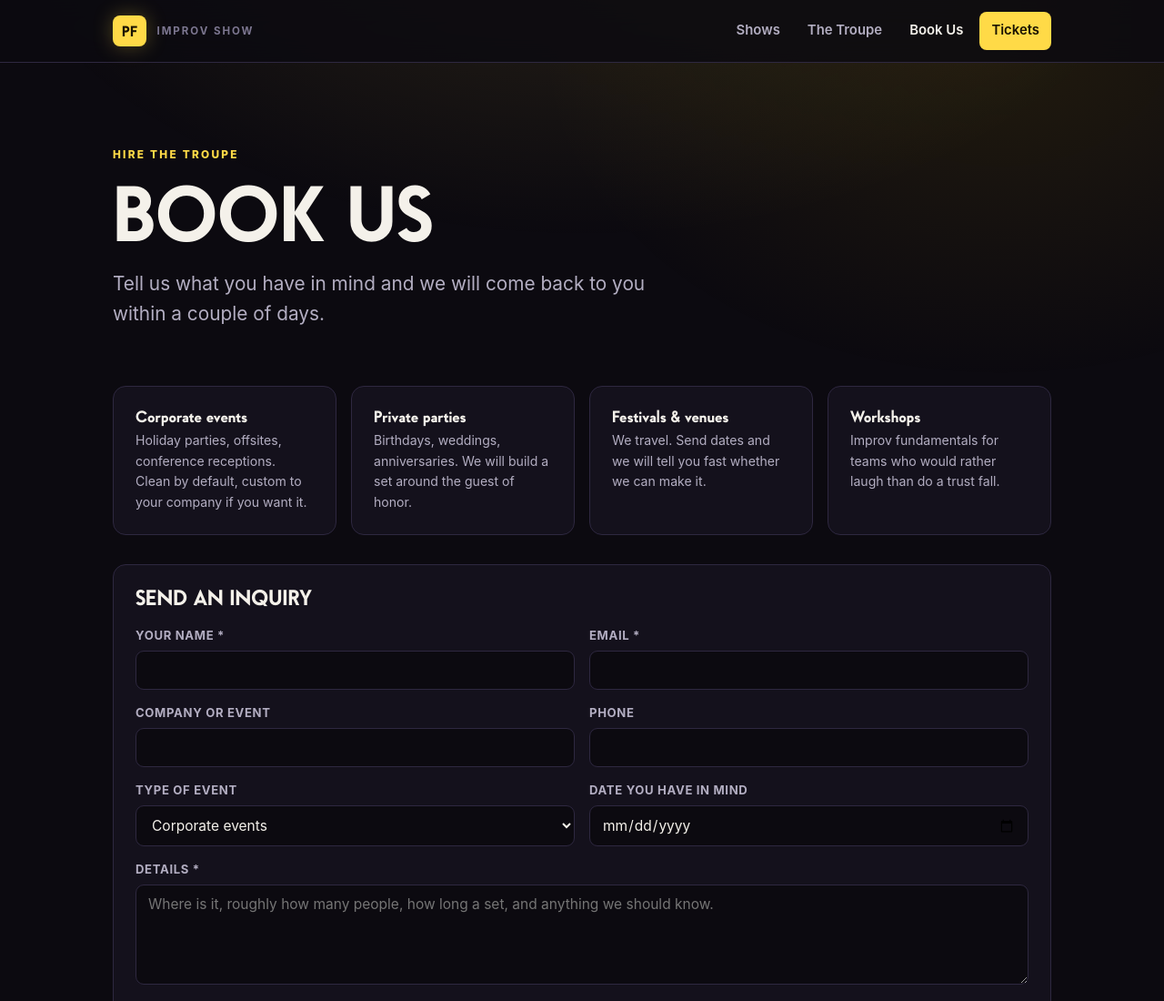
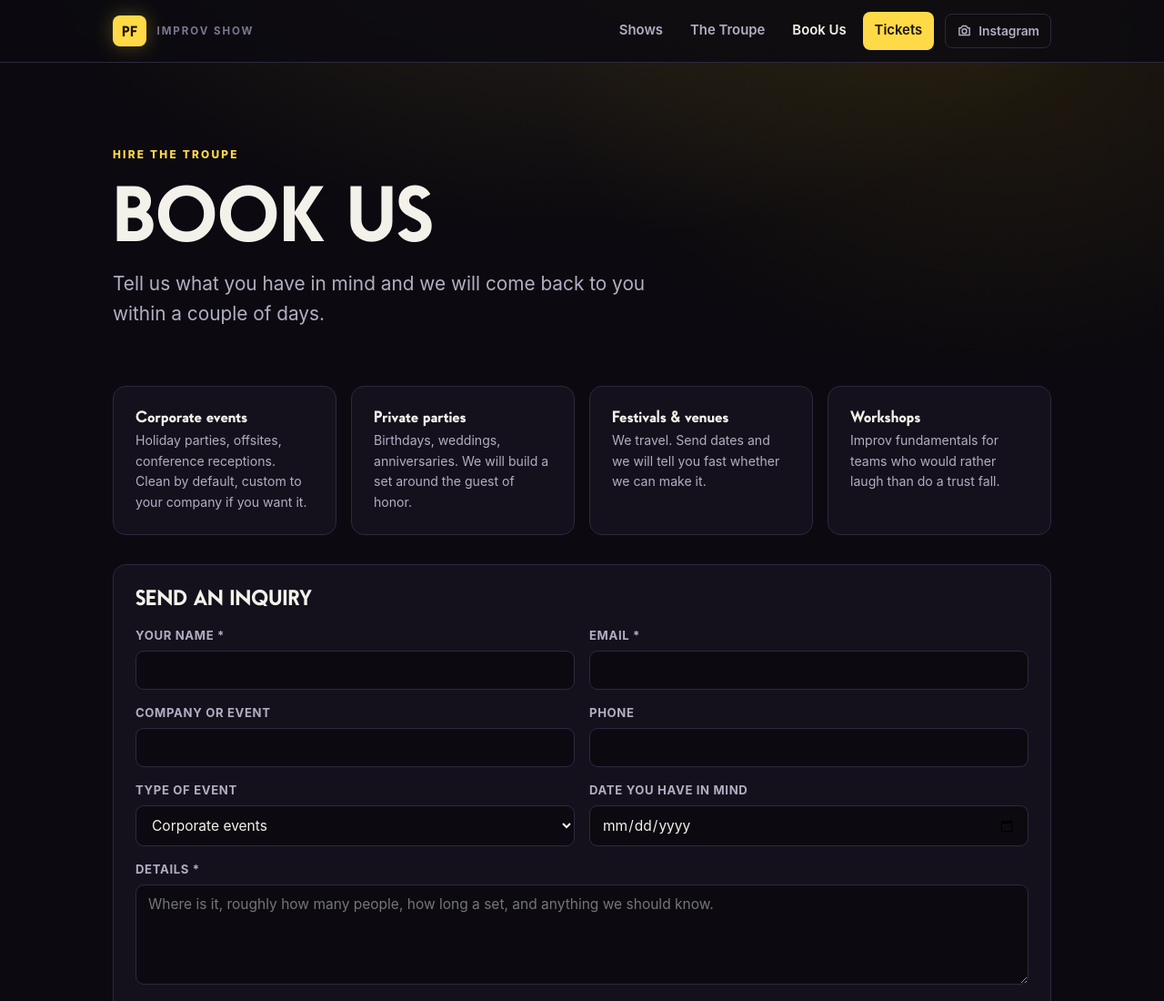
Before and after one commit to Ian-Fund/improv-show, a plain HTML site: page book.html in a window 1280 px wide. Shown: the top 1100 px of the page at 91% size. Drawn offline with nearby package versions, Linux system fonts and the light colour scheme.

Commit message:
Instagram link in the header

```diff
--- a/assets/css/styles.css
+++ b/assets/css/styles.css
@@ -209,6 +209,32 @@ code {
 .nav a.btn-primary { color: var(--on-brand); }
 .nav a.btn-primary:hover { color: var(--on-brand); background: var(--brand-lift); }
 .nav a[aria-current="page"] { color: var(--paper); }
+
+/* Right side of the header: the menu, then the Instagram link.
+   On a computer the menu shows first. On a phone the menu folds
+   behind the ☰ button and the Instagram link stays in view. */
+.header-end { display: flex; align-items: center; gap: 12px; }
+.header-end .nav { order: -1; }
+.header-social {
+  display: inline-flex;
+  align-items: center;
+  gap: 7px;
+  color: var(--paper-dim);
+  text-decoration: none;
+  font-size: .86rem;
+  font-weight: 600;
+  padding: 7px 12px;
+  border: 1px solid var(--line);
+  border-radius: 8px;
+  transition: color .15s ease, border-color .15s ease, background .15s ease;
+}
+.header-social svg { flex: none; }
+.header-social:hover,
+.header-social:focus-visible {
+  color: var(--brand);
+  border-color: var(--brand);
+  background: rgba(255,218,71,.08);
+}
 
 .nav-toggle {
   display: none;
@@ -795,6 +821,10 @@ textarea { min-height: 110px; resize: vertical; }
   .nav a { padding: 12px; }
   .nav .btn { margin-top: 6px; }
   .nav-toggle { display: block; }
+  .site-header .wrap { gap: 12px; }
+  .wordmark .locale { white-space: nowrap; }
+  .header-end { gap: 8px; }
+  .header-social { padding: 7px 10px; gap: 6px; font-size: .82rem; }
 
   .next-show { grid-template-columns: 1fr; gap: 18px; }
   .show { grid-template-columns: auto 1fr; }
@@ -809,6 +839,11 @@ textarea { min-height: 110px; resize: vertical; }
   .lightbox { padding: 12px; }
 }
 
+/* very narrow phones: the Instagram link shows only its icon */
+@media (max-width: 370px) {
+  .header-social span { display: none; }
+}
+
 @media (prefers-reduced-motion: reduce) {
   * { animation-duration: .01ms !important; transition-duration: .01ms !important; }
   html { scroll-behavior: auto; }
--- a/assets/js/lib.js
+++ b/assets/js/lib.js
@@ -336,17 +336,35 @@ function renderHeader(active) {
     )
     .join("");
 
+  // The Instagram link sits in the header, outside the menu, so phone
+  // visitors see it without opening the menu. Leave
+  // SITE.social.instagram blank in config.js to hide it.
+  const ig = safeUrl(SITE.social && SITE.social.instagram);
+  const igLink = ig
+    ? `<a class="header-social" href="${esc(ig)}" target="_blank" rel="noopener noreferrer"
+         aria-label="${esc(SITE.troupeName)} on Instagram (opens in a new tab)">
+        <svg viewBox="0 0 24 24" width="17" height="17" aria-hidden="true" focusable="false"
+             fill="none" stroke="currentColor" stroke-width="2" stroke-linecap="round" stroke-linejoin="round">
+          <path d="M4 8h3l2-3h6l2 3h3v11H4z"/><circle cx="12" cy="13" r="3.5"/>
+        </svg>
+        <span>Instagram</span>
+      </a>`
+    : "";
+
   document.getElementById("site-header").innerHTML = `
     <div class="wrap">
       <a class="wordmark" href="index.html" aria-label="${esc(SITE.troupeName)} home">
         <span class="monogram">${esc(monogramText())}</span>
         <span class="locale">${esc(SITE.showName || SITE.city)}</span>
       </a>
-      <button class="nav-toggle" id="navToggle" aria-expanded="false" aria-label="Menu">☰</button>
-      <nav class="nav" id="navLinks">
-        ${nav}
-        <a class="btn btn-primary btn-sm" href="index.html#upcoming">Tickets</a>
-      </nav>
+      <div class="header-end">
+        ${igLink}
+        <button class="nav-toggle" id="navToggle" aria-expanded="false" aria-label="Menu">☰</button>
+        <nav class="nav" id="navLinks">
+          ${nav}
+          <a class="btn btn-primary btn-sm" href="index.html#upcoming">Tickets</a>
+        </nav>
+      </div>
     </div>`;
 
   const toggle = document.getElementById("navToggle");
```
